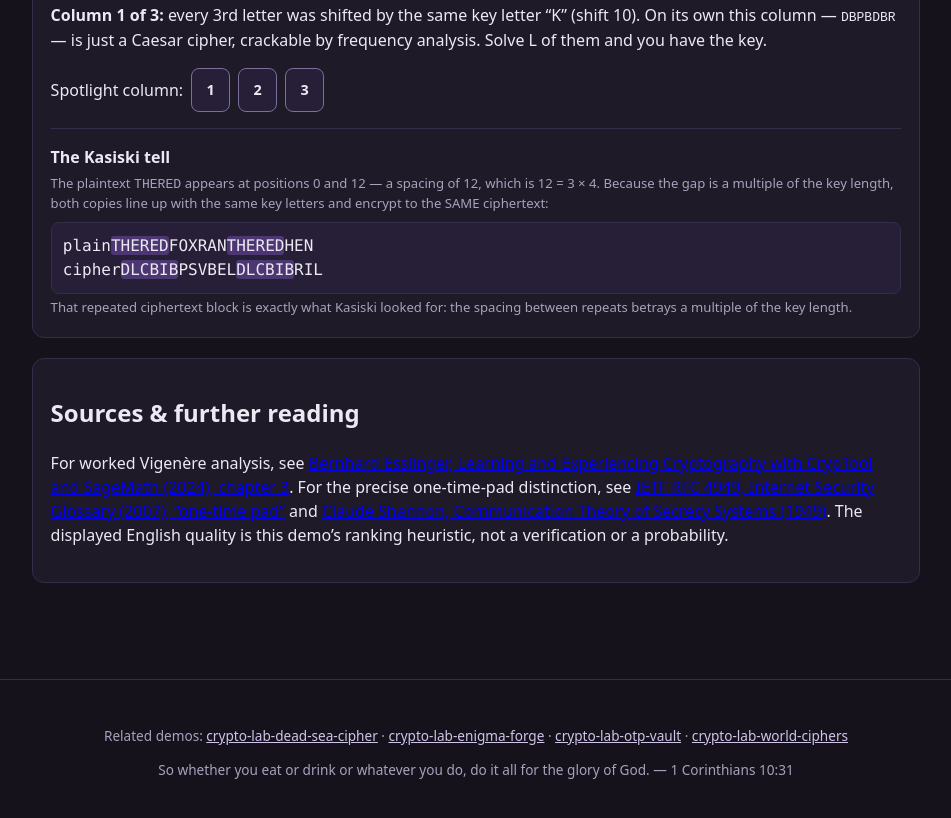
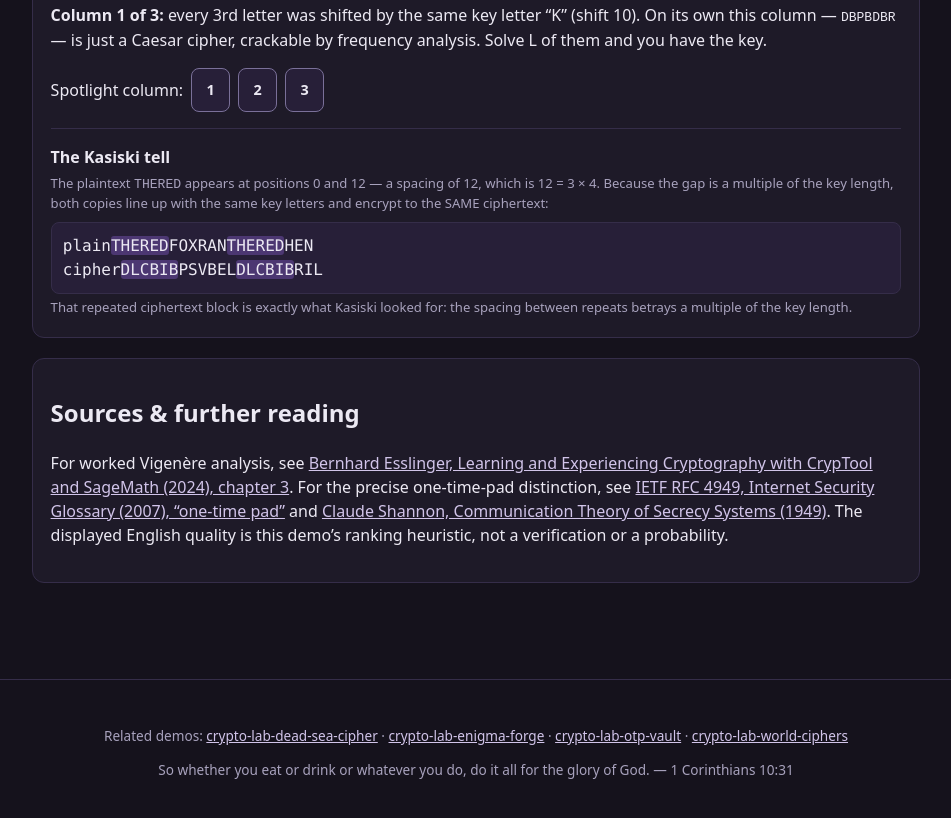
Before and after one commit to systemslibrarian/crypto-lab-vigenere-break, a website built with Vite: page index.html in a window 1280 px wide. Shown: the part 5074-5892 px from the top of the page, without its empty margins (164-1115 px from the left). Built offline with nearby package versions, Linux system fonts and the light colour scheme.

Commit message:
Ensure source links meet dark theme contrast

```diff
--- a/src/main.ts
+++ b/src/main.ts
@@ -50,7 +50,7 @@ const intro = el('section', { class: 'intro' }, [
   ]),
 ]);
 
-const reading = el('section', { class: 'card' }, [
+const reading = el('section', { class: 'card sources-card' }, [
   el('h2', { text: 'Sources & further reading' }),
   el('p', {}, [
     document.createTextNode('For worked Vigenère analysis, see '),
--- a/src/style.css
+++ b/src/style.css
@@ -98,6 +98,7 @@ body {
 }
 .intro p { margin: 0.35rem 0; color: var(--ink-soft); max-width: 64ch; }
 .intro a { color: var(--accent-ink); }
+.sources-card a { color: var(--accent-ink); }
 
 /* This demo's theme uses --ink / --ink-soft (not --text / --text-dim); map the
    standard's --text-dim to --ink-soft so hero text clears axe contrast in both themes. */
```
